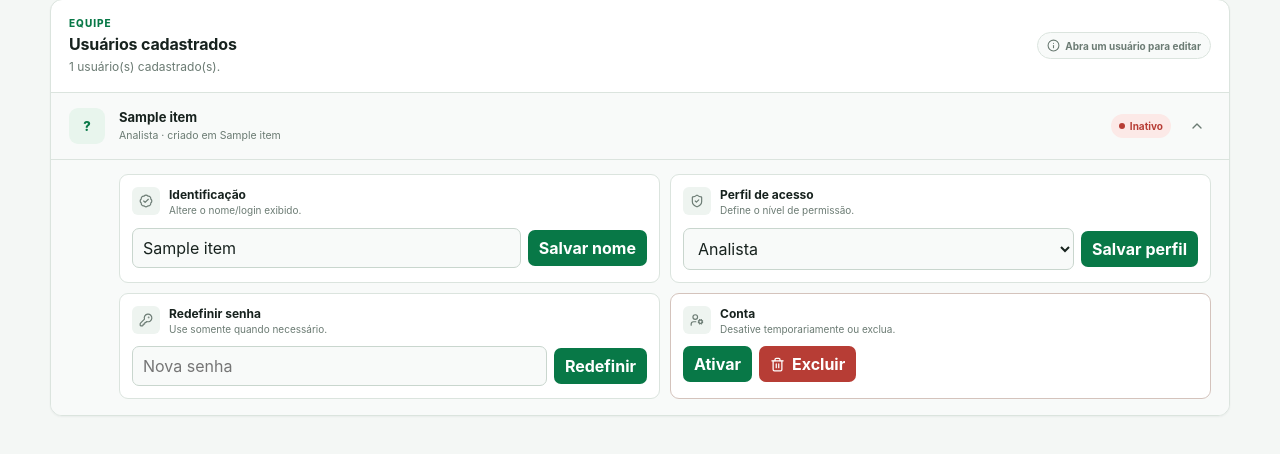
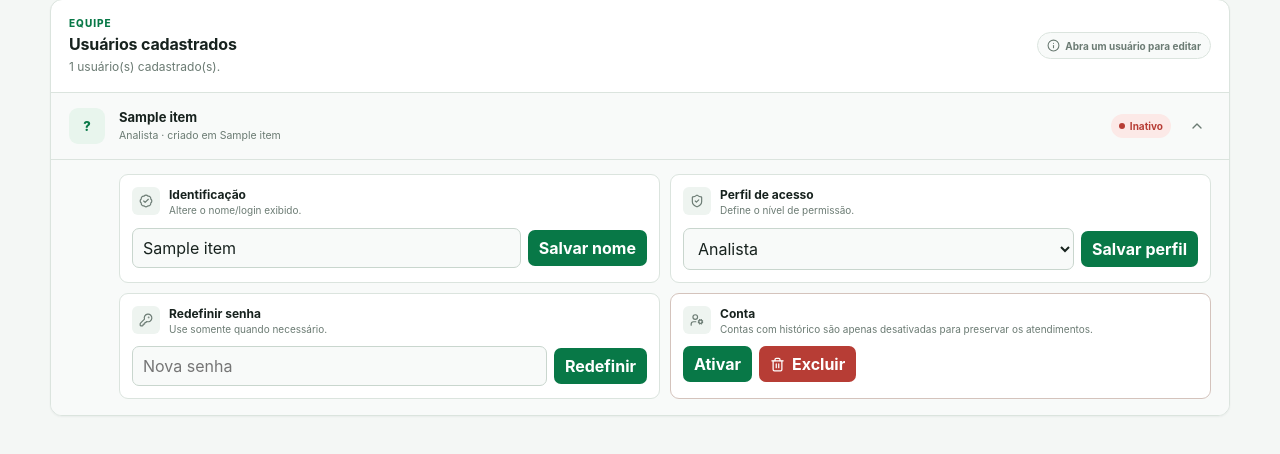
Before and after one commit to Thales0408/support-ai, a Flask app: template templates/admin.html in a window 1280 px wide, after a click that opens the changed part. Shown: the part 451-905 px from the top of the page. Run offline with Flask 3, Linux system fonts and the light colour scheme; the template is opened without the code that fills it: most values are stand-ins (such as "Sample title", 1, 10 or a date in 2020); parts of the project's set-up code (start-up, migrations or seed data) failed here and were passed over; some libraries are stand-ins or nearby versions.

Commit message:
Explica preservacao de historico no admin

```diff
--- a/templates/admin.html
+++ b/templates/admin.html
@@ -170,7 +170,7 @@
                                     <span><i data-lucide="user-cog"></i></span>
                                     <div>
                                         <strong>Conta</strong>
-                                        <small>Desative temporariamente ou exclua.</small>
+                                        <small>Contas com histórico são apenas desativadas para preservar os atendimentos.</small>
                                     </div>
                                 </div>
 
@@ -185,7 +185,7 @@
                                         {% endif %}
                                     </form>
 
-                                    <form method="POST" action="/admin/usuarios/{{ item[0] }}/excluir" onsubmit="return confirm('Excluir este usuário e todos os atendimentos vinculados?')">
+                                    <form method="POST" action="/admin/usuarios/{{ item[0] }}/excluir" onsubmit="return confirm('Excluir este usuário? Se houver atendimentos vinculados, a conta será apenas desativada e o histórico será preservado.')">
                                         <button class="perigo" type="submit" {% if item[0] == usuario_id %}disabled{% endif %}><i data-lucide="trash-2"></i> Excluir</button>
                                     </form>
                                 </div>
```
